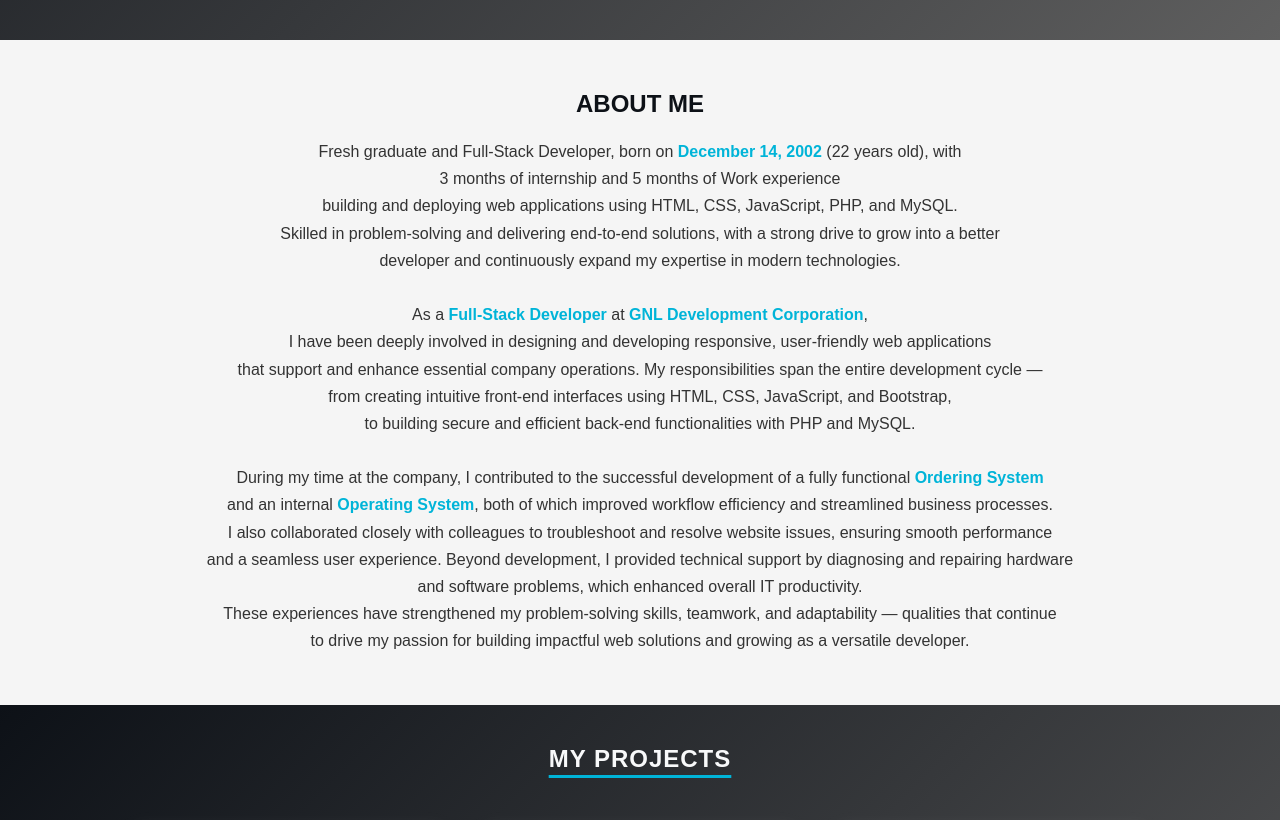
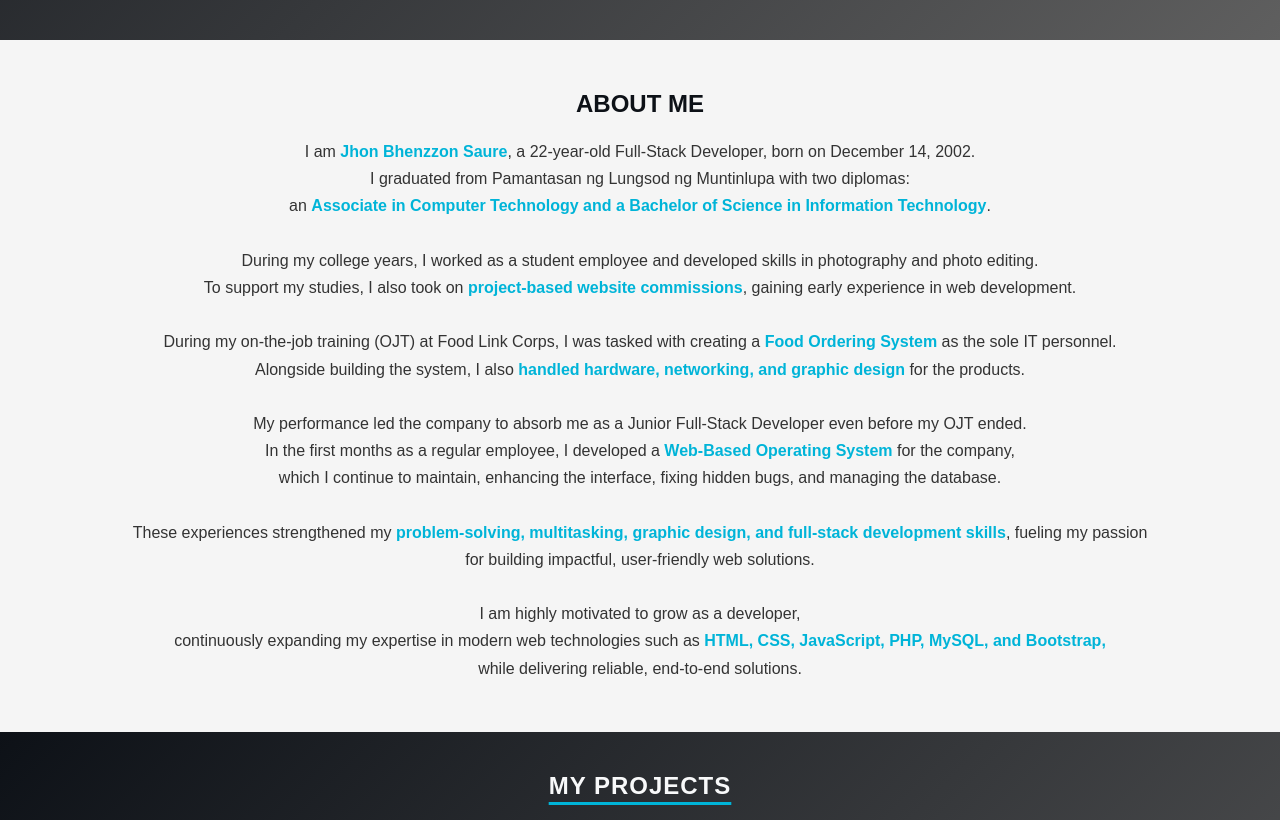
Before and after one commit to bhenzzon-dev/Portfolio, a plain HTML site: page index.html in a window 1280 px wide. Shown: the part 680-1500 px from the top of the page. Drawn offline with Linux system fonts and the light colour scheme.

Commit message:
Update index.html

```diff
--- a/index.html
+++ b/index.html
@@ -65,28 +65,24 @@
 <div class="about-me" id="about-me">
   <h2>ABOUT ME</h2>
 
-  <p class="about">
-   Fresh graduate and Full-Stack Developer, born on <strong>December 14, 2002</strong> (22 years old), with <br>
-3 months of internship and 5 months of Work experience <br>
-building and deploying web applications using HTML, CSS, JavaScript, PHP, and MySQL. <br>
-Skilled in problem-solving and delivering end-to-end solutions, with a strong drive to grow into a better <br>
-developer and continuously expand my expertise in modern technologies.<br><br>
+<p class="about">
+I am <strong>Jhon Bhenzzon Saure</strong>, a 22-year-old Full-Stack Developer, born on December 14, 2002.<br>
+I graduated from Pamantasan ng Lungsod ng Muntinlupa with two diplomas: <br>an <strong>Associate in Computer Technology and a Bachelor of Science in Information Technology</strong>.<br><br>
 
-As a <strong>Full-Stack Developer</strong> at <strong>GNL Development Corporation</strong>, <br>
-I have been deeply involved in designing and developing responsive, user-friendly web applications <br>
-that support and enhance essential company operations. My responsibilities span the entire development cycle — <br>
-from creating intuitive front-end interfaces using HTML, CSS, JavaScript, and Bootstrap, <br>
-to building secure and efficient back-end functionalities with PHP and MySQL. <br><br>
+During my college years, I worked as a student employee and developed skills in photography and photo editing.<br>
+To support my studies, I also took on <strong>project-based website commissions</strong>, gaining early experience in web development.<br><br>
 
-During my time at the company, I contributed to the successful development of a fully functional <strong>Ordering System</strong> <br>
-and an internal <strong>Operating System</strong>, both of which improved workflow efficiency and streamlined business processes. <br>
-I also collaborated closely with colleagues to troubleshoot and resolve website issues, ensuring smooth performance <br>
-and a seamless user experience. Beyond development, I provided technical support by diagnosing and repairing hardware <br>
-and software problems, which enhanced overall IT productivity. <br>
-These experiences have strengthened my problem-solving skills, teamwork, and adaptability — qualities that continue <br>
-to drive my passion for building impactful web solutions and growing as a versatile developer.
+During my on-the-job training (OJT) at Food Link Corps, I was tasked with creating a <strong>Food Ordering System</strong> as the sole IT personnel.<br>
+Alongside building the system, I also <strong>handled hardware, networking, and graphic design</strong> for the products.<br><br>
 
-  </p>
+My performance led the company to absorb me as a Junior Full-Stack Developer even before my OJT ended.<br>
+In the first months as a regular employee, I developed a <strong>Web-Based Operating System</strong> for the company,<br> which I continue to maintain, enhancing the interface, fixing hidden bugs, and managing the database.<br><br>
+
+These experiences strengthened my <strong>problem-solving, multitasking, graphic design, and full-stack development skills</strong>, fueling my passion <br> for building impactful, user-friendly web solutions.<br><br>
+
+I am highly motivated to grow as a developer, <br>continuously expanding my expertise in modern web technologies such as<strong> HTML, CSS, JavaScript, PHP, MySQL, and Bootstrap,</strong> <br>while delivering reliable, end-to-end solutions.
+</p>
+
 </div>
 
 <div class="projects-section" id="projects">
```
